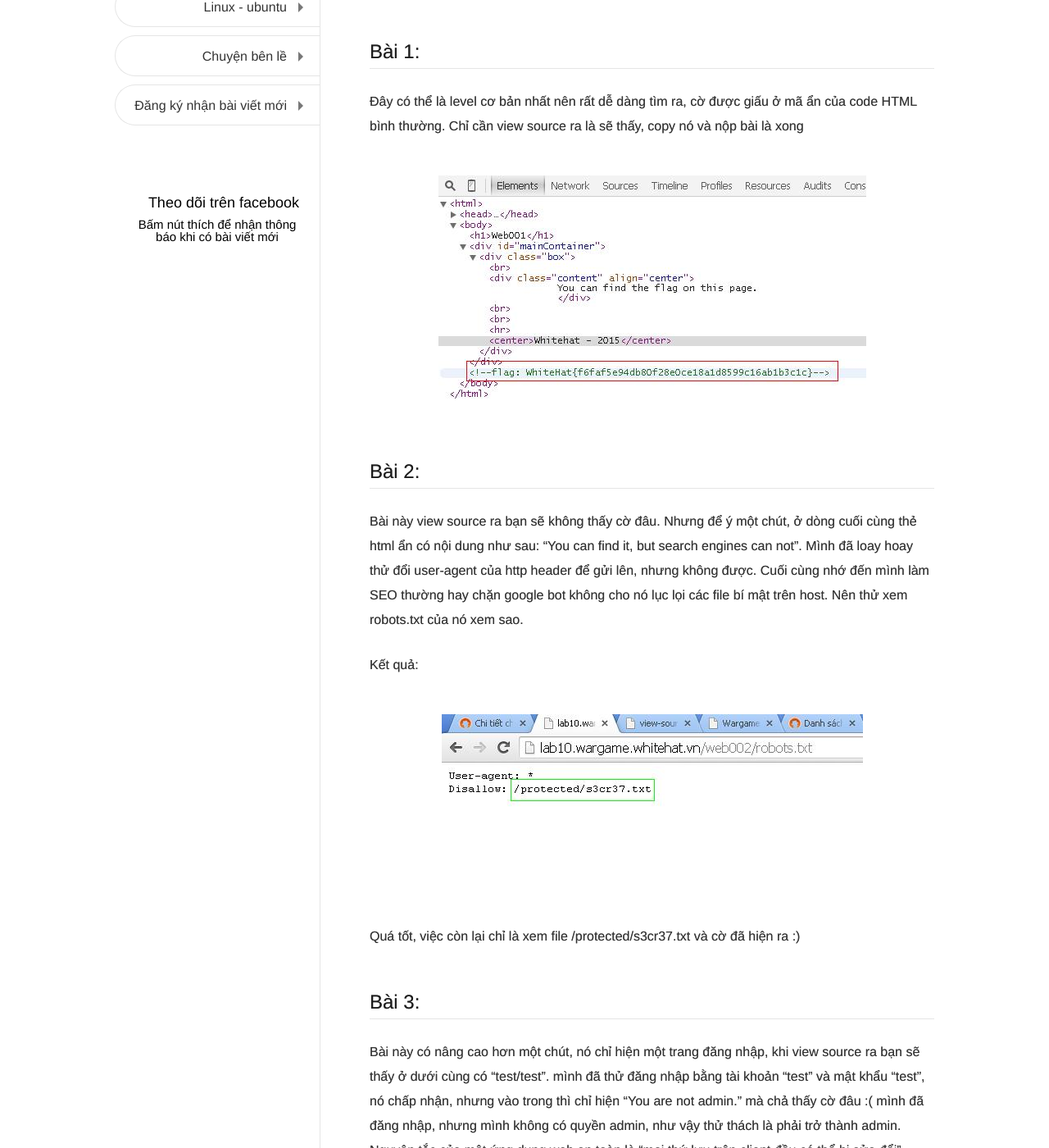
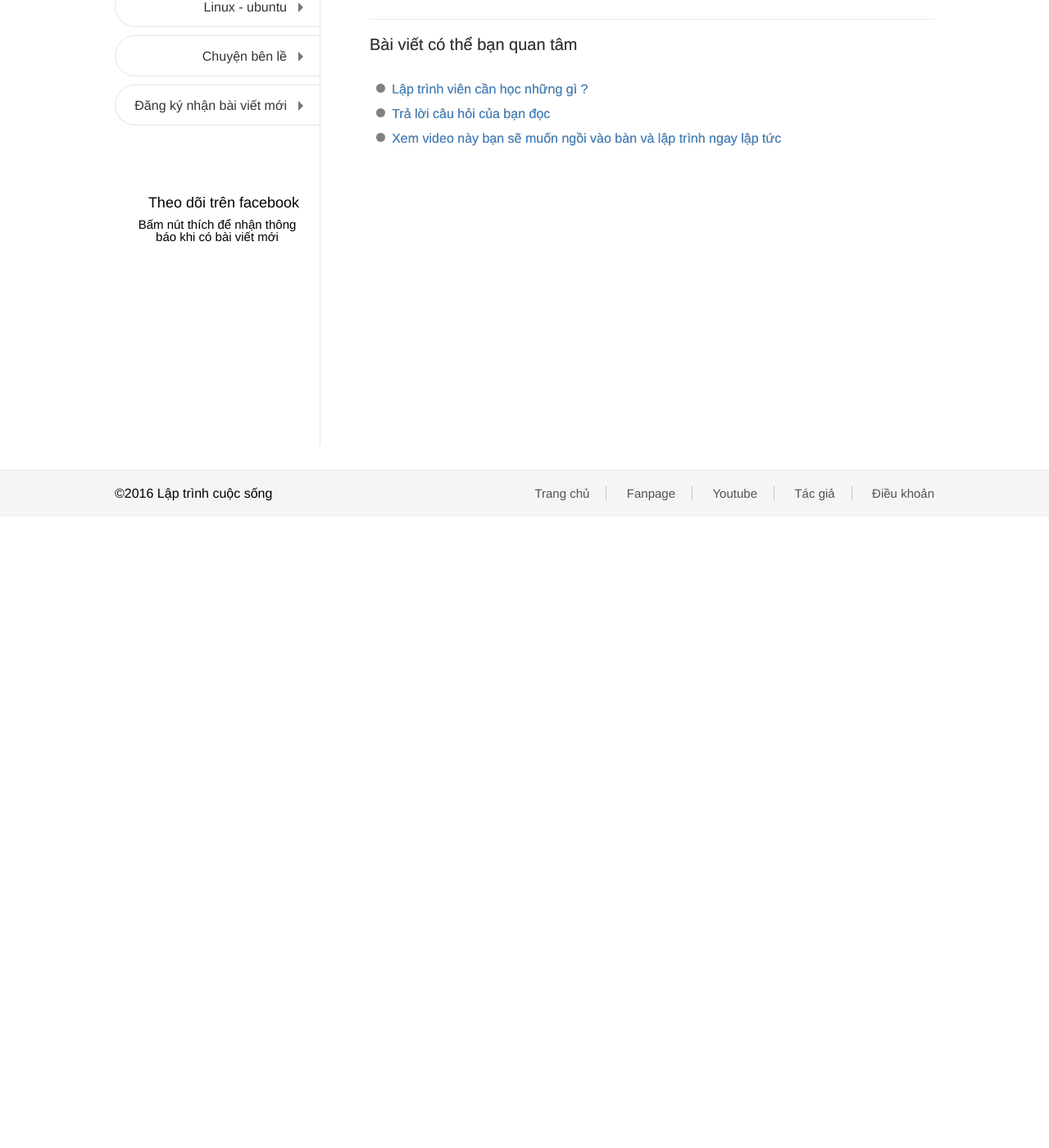
Before and after one commit to nguyentest/laptrinhcuocsong, a Jekyll site: the page built from _posts/2017-04-04-huong-dan-giai-whitehat-wargame-web-security-bai-1-den-bai-4.md, in a window 1280 px wide and 1400 px high, scrolled down 377 px. Shown: the whole window at 82% size. Built offline with Jekyll 4.4.1, drawn with Linux system fonts in a browser that asks for light colours; after the commit the page ends 1007 px from its top, so only the background shows below that; some of the changed text lies outside the part shown.

```diff
--- a/_posts/2017-04-04-huong-dan-giai-whitehat-wargame-web-security-bai-1-den-bai-4.md
+++ b/_posts/2017-04-04-huong-dan-giai-whitehat-wargame-web-security-bai-1-den-bai-4.md
@@ -15,42 +15,3 @@
 WhiteHat WarGame là trang web hacking test của diễn đàn hacker mũ trắng Việt Nam (do lão Quảng BKAV tạo ra :) được thiết kế dạng capture the flag (cướp cờ) với nhiều cấp độ từ dễ đến khó. Rất hữu ích cho các bạn mới tìm hiểu về lĩnh vực bảo mật thông tin. Trong bài viết này mình sẽ hướng dẫn các bạn giải từ bài 1 đến bài 4 của web security challenge.
 
 Bạn có thể xem tất cả các thử thách tại đây: [https://wargame.whitehat.vn/Challenges/List/2](https://wargame.whitehat.vn/Challenges/List/2)
-
-## Bài 1:
-
-Đây có thể là level cơ bản nhất nên rất dễ dàng tìm ra, cờ được giấu ở mã ẩn của code HTML bình thường. Chỉ cần view source ra là sẽ thấy, copy nó và nộp bài là xong
-
-![white hat hacking](images/whitehat-wargame-1.JPG)
-
-## Bài 2:
-
-Bài này view source ra bạn sẽ không thấy cờ đâu. Nhưng để ý một chút, ở dòng cuối cùng thẻ html ẩn có nội dung như sau: “You can find it, but search engines can not”. Mình đã loay hoay thử đổi user-agent của http header để gửi lên, nhưng không được. Cuối cùng nhớ đến mình làm SEO thường hay chặn google bot không cho nó lục lọi các file bí mật trên host. Nên thử xem robots.txt của nó xem sao.
-
-Kết quả:
-
-![white hat hacking](images/whitehat-wargame-2.jpg)
-
-
-Quá tốt, việc còn lại chỉ là xem file /protected/s3cr37.txt và cờ đã hiện ra :)
-
-## Bài 3:
-
-Bài này có nâng cao hơn một chút, nó chỉ hiện một trang đăng nhập, khi view source ra bạn sẽ thấy ở dưới cùng có “test/test”. mình đã thử đăng nhập bằng tài khoản “test” và mật khẩu “test”, nó chấp nhận, nhưng vào trong thì chỉ hiện “You are not admin.” mà chả thấy cờ đâu :( mình đã đăng nhập, nhưng mình không có quyền admin, như vậy thử thách là phải trở thành admin. Nguyên tắc của một ứng dụng web an toàn là “mọi thứ lưu trên client đều có thể bị sửa đổi”, mình thử xem cookie của nó thì thế này:
-
-![white hat hacking](images/whitehat-wargame-3.jpg)
-
-Việc còn lại là sửa cookie của nó và F5. Bạn có thể sử dụng extension có tên là Edit This Cookie để sửa, copy cờ và đi nộp bài
-
-## Bài 4:
-
-Ở bài này nó chỉ hiện một ô nhập mật khẩu trống trơn và vô tình :) khi view source ra mình nhận được một đoạn mã javascript loằng ngoằng như thế này:
-
-![white hat hacking](images/whitehat-wargame-4.jpg)
-
-Đây là một đoạn javascript đã được mã hóa obfuscator, may mà hồi xưa mình hay tìm cách mã hóa code php để khỏi bị xóa bản quyền khi share code nên biết cái này. Sau khi tìm một vài công cụ decode nó, mình đã có code javascript thô:
-
-![white hat hacking](images/whitehat-wargame-5.jpg)
-
-Như các bạn thấy, dòng 1 đến 9 có nhiệm vụ tạo ra mật khẩu, mình chỉ việc tạo một file html mới, copy dòng 1 đến 9 vào, thêm `console.log(correct)` rồi chạy là có được mật khẩu: `egonsrtyzfdsrty`
-
-Đến đây thì thằng bạn gọi mình đi uống bia, đúng lúc đang thèm. Hi vọng các bạn cảm thấy thú vị khi đọc bài viết này, các bài tiếp theo mình sẽ đăng bài giải trong các post kế tiếp.
```
